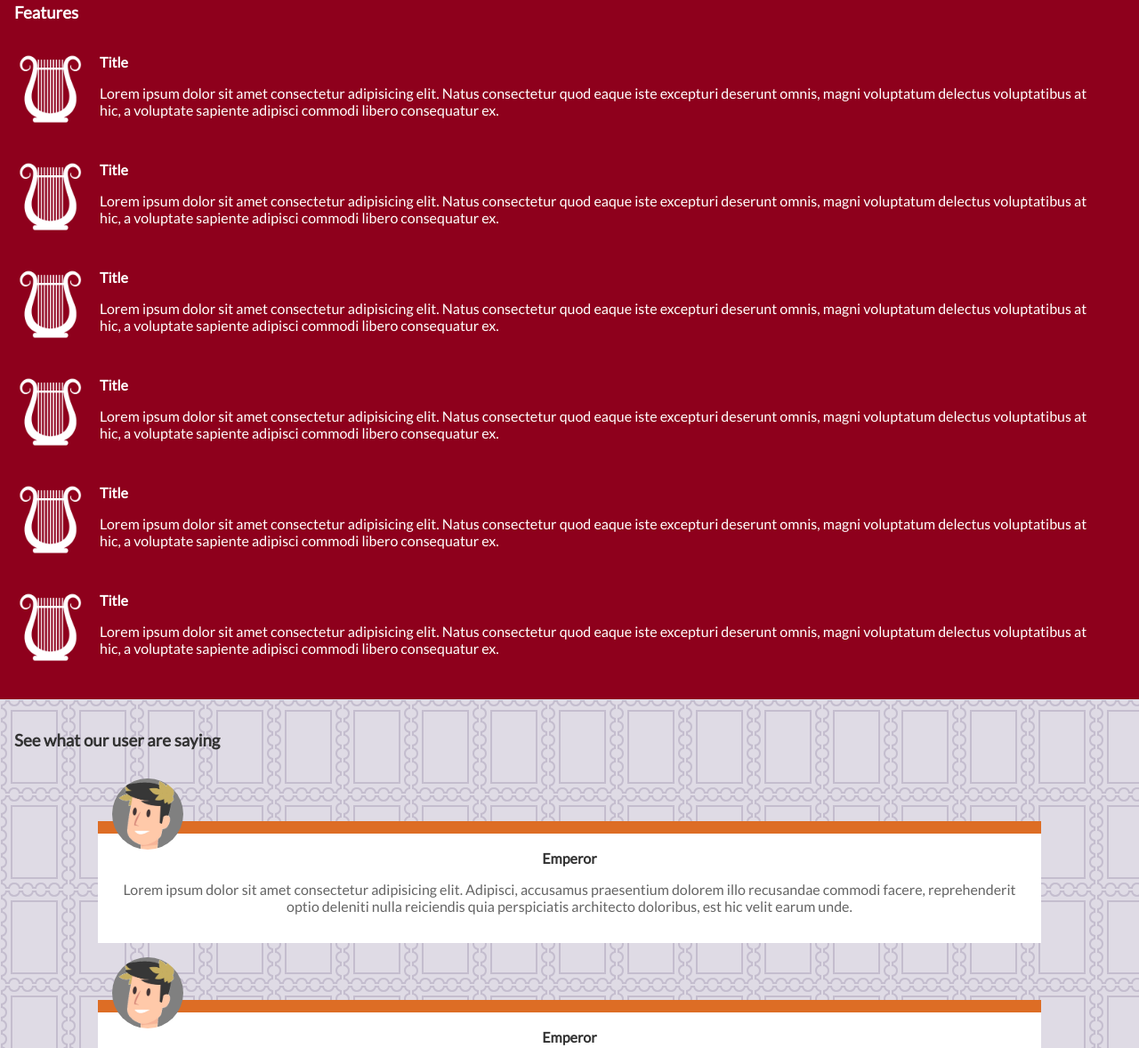
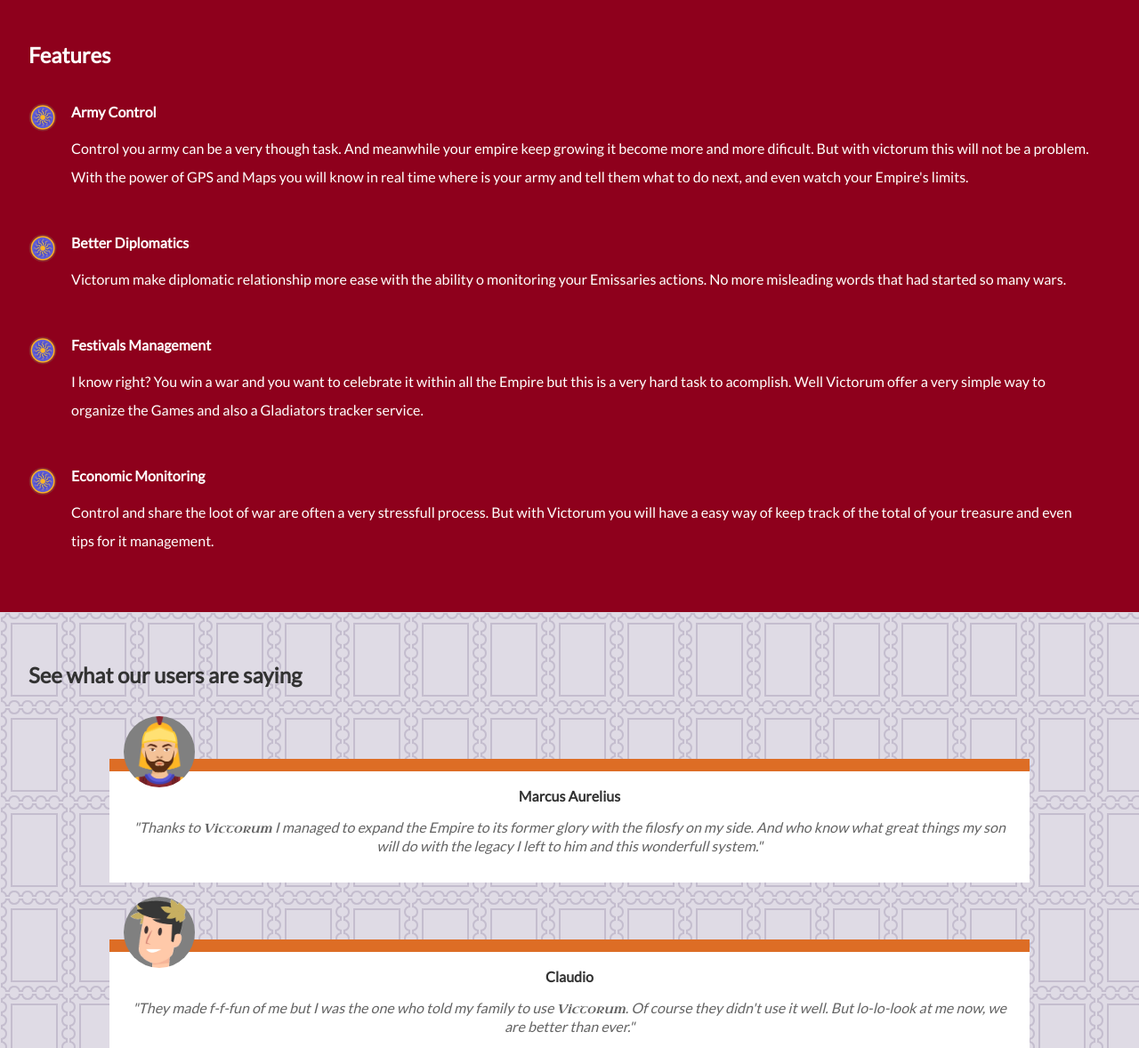
Before and after one commit to feralonsomaccari/victorum-landing-page, a plain HTML site: page index.html in a window 1280 px wide. Shown: the part 828-2006 px from the top of the page at 89% size. Drawn offline with Linux system fonts and the light colour scheme.

Commit message:
Replace lore ipsum for content and add more images

```diff
--- a/index.html
+++ b/index.html
@@ -32,84 +32,67 @@
         <section class="section overview">
           <div class="overview__wrapper">
             <img class="overview__img" src="src/roman-guy.png" alt="" srcset="" />
-            <h1 class="overview__title">Control Your Empire With Ease</h1>
-            <p class="overview__desc">Victorum is a novedous way of managing your Empire. using Calendar for the festival games, army control panel, and more.</p>
+            <h1 class="overview__title">Control Your Empire Easily</h1>
+            <p class="overview__desc">Victorum is a novelty way of managing your Empire. using Calendar for the festival games, army control panel, and more.</p>
           </div>
-          <!-- Using the most modern technologies
-            for mantein the continuity of your dominance over the region  -->
         </section>
 
         <section class="section product">
           <div class="product__wrapper">
-            <h3>Your Empire Will be Optimized</h3>
-            <p class="product__desc">
-              Lorem ipsum dolor, sit amet consectetur adipisicing elit. Consequuntur, maiores laudantium corporis dignissimos deserunt velit error nemo magni blanditiis
-              impedit culpa dolorem repudiandae qui sequi ullam consectetur! Soluta accusantium magni tenetur esse vero id qui quae optio et perferendis, ad quasi deserunt
-              quibusdam quidem sit asperiores sapiente. Itaque, magnam consequuntur!
-            </p>
+              <div>
+                  <h3>Your Empire Will be Optimized</h3>
+                  <p class="product__desc">
+                      Victorum uses the most modern technologies
+                      for mantein the continuity of your dominance over the region. Fear no more your enemies
+                      and start with this new way of administrate an Empire.
+                  </p>
+              </div>
+              <img class="product__image" src="src/victorum-system.png" alt="Live Screenshot of Victorum" srcset="">
           </div>
         </section>
 
         <section class="section features">
-          <h3>Features</h3>
+          <h3 class="features_title">Features</h3>
           <div class="features__wrapper">
             <article class="features_item">
-              <img class="feature__img" src="src/brand-icon.png" alt="" srcset="" />
+              <img class="feature__img" src="src/feature-army.png" alt="" srcset="" />
               <div class="feature_content">
-                <h4 class="feature__title">Title</h4>
-                <p>
-                  Lorem ipsum dolor sit amet consectetur adipisicing elit. Natus consectetur quod eaque iste excepturi deserunt omnis, magni voluptatum delectus voluptatibus
-                  at hic, a voluptate sapiente adipisci commodi libero consequatur ex.
+                <h4 class="feature__title">Army Control</h4>
+                <p class="feature_desc">
+                  Control you army can be a very though task. And meanwhile your empire keep growing it become more and more dificult.
+                  But with victorum this will not be a problem. With the power of GPS and Maps you will know in real time where is your
+                  army and tell them what to do next, and even watch your Empire's limits.
                 </p>
               </div>
             </article>
             <article class="features_item">
-              <img class="feature__img" src="src/brand-icon.png" alt="" srcset="" />
+              <img class="feature__img" src="src/feature-army.png" alt="" srcset="" />
               <div class="feature_content">
-                <h4 class="feature__title">Title</h4>
-                <p>
-                  Lorem ipsum dolor sit amet consectetur adipisicing elit. Natus consectetur quod eaque iste excepturi deserunt omnis, magni voluptatum delectus voluptatibus
-                  at hic, a voluptate sapiente adipisci commodi libero consequatur ex.
+                <h4 class="feature__title">Better Diplomatics</h4>
+                <p class="feature_desc">
+                  Victorum make diplomatic relationship more ease with the ability o monitoring your Emissaries actions. No more
+                  misleading words that had started so many wars.
                 </p>
               </div>
             </article>
             <article class="features_item">
-              <img class="feature__img" src="src/brand-icon.png" alt="" srcset="" />
+              <img class="feature__img" src="src/feature-army.png" alt="" srcset="" />
               <div class="feature_content">
-                <h4 class="feature__title">Title</h4>
-                <p>
-                  Lorem ipsum dolor sit amet consectetur adipisicing elit. Natus consectetur quod eaque iste excepturi deserunt omnis, magni voluptatum delectus voluptatibus
-                  at hic, a voluptate sapiente adipisci commodi libero consequatur ex.
-                </p>
+                <h4 class="feature__title">Festivals Management</h4>
+                <p class="feature_desc" >
+                    I know right? You win a war and you want to celebrate it within all the Empire but this is a very hard task
+                    to acomplish.
+                    Well Victorum offer a very simple way to organize the Games and also a Gladiators tracker service.
+                </p >
               </div>
             </article>
             <article class="features_item">
-              <img class="feature__img" src="src/brand-icon.png" alt="" srcset="" />
+              <img class="feature__img" src="src/feature-army.png" alt="" srcset="" />
               <div class="feature_content">
-                <h4 class="feature__title">Title</h4>
-                <p>
-                  Lorem ipsum dolor sit amet consectetur adipisicing elit. Natus consectetur quod eaque iste excepturi deserunt omnis, magni voluptatum delectus voluptatibus
-                  at hic, a voluptate sapiente adipisci commodi libero consequatur ex.
-                </p>
-              </div>
-            </article>
-            <article class="features_item">
-              <img class="feature__img" src="src/brand-icon.png" alt="" srcset="" />
-              <div class="feature_content">
-                <h4 class="feature__title">Title</h4>
-                <p>
-                  Lorem ipsum dolor sit amet consectetur adipisicing elit. Natus consectetur quod eaque iste excepturi deserunt omnis, magni voluptatum delectus voluptatibus
-                  at hic, a voluptate sapiente adipisci commodi libero consequatur ex.
-                </p>
-              </div>
-            </article>
-            <article class="features_item">
-              <img class="feature__img" src="src/brand-icon.png" alt="" srcset="" />
-              <div class="feature_content">
-                <h4 class="feature__title">Title</h4>
-                <p>
-                  Lorem ipsum dolor sit amet consectetur adipisicing elit. Natus consectetur quod eaque iste excepturi deserunt omnis, magni voluptatum delectus voluptatibus
-                  at hic, a voluptate sapiente adipisci commodi libero consequatur ex.
+                <h4 class="feature__title">Economic Monitoring</h4>
+                <p class="feature_desc">
+                  Control and share the loot of war are often a very stressfull process. But with Victorum you will have a easy way
+                  of keep track of the total of your treasure and even tips for it management.
                 </p>
               </div>
             </article>
@@ -117,38 +100,37 @@
         </section>
 
         <section class="section comments">
-          <h3 class="comments__title">See what our user are saying</h3>
+          <h3 class="comments__title">See what our users are saying</h3>
           <div class="comments__wrapper">
             <article class="comments_comment">
-              <div class="comment_photo"></div>
-              <h4 class="comment_user">Emperor</h4>
+              <div class="comment_photo comment_photo--1"></div>
+              <h4 class="comment_user">Marcus Aurelius</h4>
               <p class="comment_desc">
-                Lorem ipsum dolor sit amet consectetur adipisicing elit. Adipisci, accusamus praesentium dolorem illo recusandae commodi facere, reprehenderit optio deleniti
-                nulla reiciendis quia perspiciatis architecto doloribus, est hic velit earum unde.
+                "Thanks to <span class="brand-text">Victorum</span> I managed to expand the Empire to its former glory
+                with the filosfy on my side. And who know what great things my son will do with the legacy I left to him
+                and this wonderfull system."
               </p>
             </article>
             <article class="comments_comment">
-              <div class="comment_photo"></div>
-              <h4 class="comment_user">Emperor</h4>
+              <div class="comment_photo comment_photo--2"></div>
+              <h4 class="comment_user">Claudio</h4>
               <p class="comment_desc">
-                Lorem ipsum dolor sit amet consectetur adipisicing elit. Adipisci, accusamus praesentium dolorem illo recusandae commodi facere, reprehenderit optio deleniti
-                nulla reiciendis quia perspiciatis architecto doloribus, est hic velit earum unde.
+                "They made f-f-fun of me but I was the one who told my family to use <span class="brand-text">Victorum</span>. Of course they didn't use it well.
+                But lo-lo-look at me now, we are better than ever."
               </p>
             </article>
             <article class="comments_comment">
-              <div class="comment_photo"></div>
-              <h4 class="comment_user">Emperor</h4>
+              <div class="comment_photo comment_photo--3"></div>
+              <h4 class="comment_user">Cleopatra</h4>
               <p class="comment_desc">
-                Lorem ipsum dolor sit amet consectetur adipisicing elit. Adipisci, accusamus praesentium dolorem illo recusandae commodi facere, reprehenderit optio deleniti
-                nulla reiciendis quia perspiciatis architecto doloribus, est hic velit earum unde.
+                "I became a success empress thanks to <span class="brand-text">Victorum</span> I didn't poison anybody."
               </p>
             </article>
             <article class="comments_comment">
-              <div class="comment_photo"></div>
-              <h4 class="comment_user">Emperor</h4>
+              <div class="comment_photo comment_photo--4"></div>
+              <h4 class="comment_user">Caligula</h4>
               <p class="comment_desc">
-                Lorem ipsum dolor sit amet consectetur adipisicing elit. Adipisci, accusamus praesentium dolorem illo recusandae commodi facere, reprehenderit optio deleniti
-                nulla reiciendis quia perspiciatis architecto doloribus, est hic velit earum unde.
+                "I don't care if they respect me as long <span class="brand-text">Victorum</span> system keep working"
               </p>
             </article>
           </div>
@@ -162,7 +144,7 @@
 
       <footer>
         <div class="footer__wrapper">
-          <span class="footer__author"> © 2020 Grapefruit™ A project by <a href="https://github.com/feralonsomaccari" target="_blank" rel="noopener">Fer Alonso Maccari</a>. </span>
+          <span class="footer__author"> © 2020 Victorum™ A project by <a href="https://github.com/feralonsomaccari" target="_blank" rel="noopener">Fer Alonso Maccari</a>. </span>
           <nav class="main-nav">
             <a class="main-nav__link" href="">Twitter</a>
             <a class="main-nav__link" href="">GitHub</a>
--- a/main.css
+++ b/main.css
@@ -62,16 +62,16 @@ main {
 }
 
 .section {
-  padding: 1rem;
+  padding: 2rem;
 }
 
 .overview {
   background-image: url("src/bg-rome.jpg");
-  height: 65vh;
   background-position: 50% 60%;
   width: 100%;
   color: white;
   text-align: center;
+  padding-top: 0;
 }
 .overview__wrapper {
   display: flex;
@@ -84,6 +84,10 @@ main {
 .overview__title {
   font-size: 2em;
   margin: 0;
+  line-height: 2.5rem;
+}
+.overview__desc {
+  line-height: 1.5rem;
 }
 
 /* #8e001c;
@@ -93,9 +97,16 @@ main {
   color: rgb(50, 50, 50);
 }
 .product__wrapper {
+  display: flex;
+  flex-wrap: wrap;
+}
+.product__image {
+  height: 12rem;
+  max-width: 100%;
 }
 .product__desc {
   color: rgb(100, 100, 100);
+  line-height: 1.5rem;
 }
 
 .features {
@@ -111,14 +122,23 @@ main {
   display: flex;
   justify-content: space-between;
 }
+.features_title {
+  font-size: 1.5em;
+}
 .feature__title {
+  font-size: 1em;
   margin: 0;
 }
 .feature__img {
-  height: 5rem;
+  width: 25%;
+  height: 2rem;
+  width: 2rem;
 }
 .feature_content {
   padding: 0 1rem;
+}
+.feature_desc {
+  line-height: 2rem;
 }
 
 .comments {
@@ -133,6 +153,7 @@ main {
   flex-wrap: wrap;
 }
 .comments__title {
+  font-size: 1.5em;
   margin-bottom: 3rem;
 }
 .comments_comment {
@@ -143,6 +164,7 @@ main {
   text-align: center;
   width: 85%;
   padding: 1rem;
+  line-height: initial;
 }
 .comment_photo {
   position: absolute;
@@ -151,11 +173,28 @@ main {
   height: 5rem;
   width: 5rem;
   border-radius: 50%;
+  background-repeat: no-repeat;
+  background-color: gray;
+}
+.comment_photo--1 {
+  background-image: url("src/trajan.png");
+  background-size: cover;
+  background-position: 50% 50%;
+}
+.comment_photo--2 {
   background-image: url("src/roman-guy.png");
   background-size: 175%;
   background-position: 30% 7%;
-  background-repeat: no-repeat;
-  background-color: gray;
+}
+.comment_photo--3 {
+  background-image: url("src/cleopatra.png");
+  background-size: cover;
+  background-position: 50% 0;
+}
+.comment_photo--4 {
+  background-image: url("src/augustus.png");
+  background-size: cover;
+  background-position: 50% 0;
 }
 .comment_user {
   margin: 0;
@@ -163,6 +202,7 @@ main {
 }
 .comment_desc {
   color: rgb(100, 100, 100);
+  font-style: italic;
 }
 
 .join {
@@ -189,12 +229,17 @@ main {
   border: solid 1px rgb(50, 50, 50);
 }
 
+.brand-text {
+  font-family: "Uncial Antiqua";
+  font-size: 0.9em;
+}
+
 footer {
   background-color: #dd6d25;
   grid-area: footer;
 }
-footer a{
-    color: #fff;
+footer a {
+  color: #fff;
 }
 
 .footer__wrapper {
```
Also changed, not shown: src/augustus.png (added), src/cleopatra.png (added), src/comment-2.png (added), src/feature-army.png (added), src/feature-diplomatics.png (added), src/feature-economics.png (added), src/feature-games.png (added), src/trajan.png (added), src/victorum-system.png (added).
